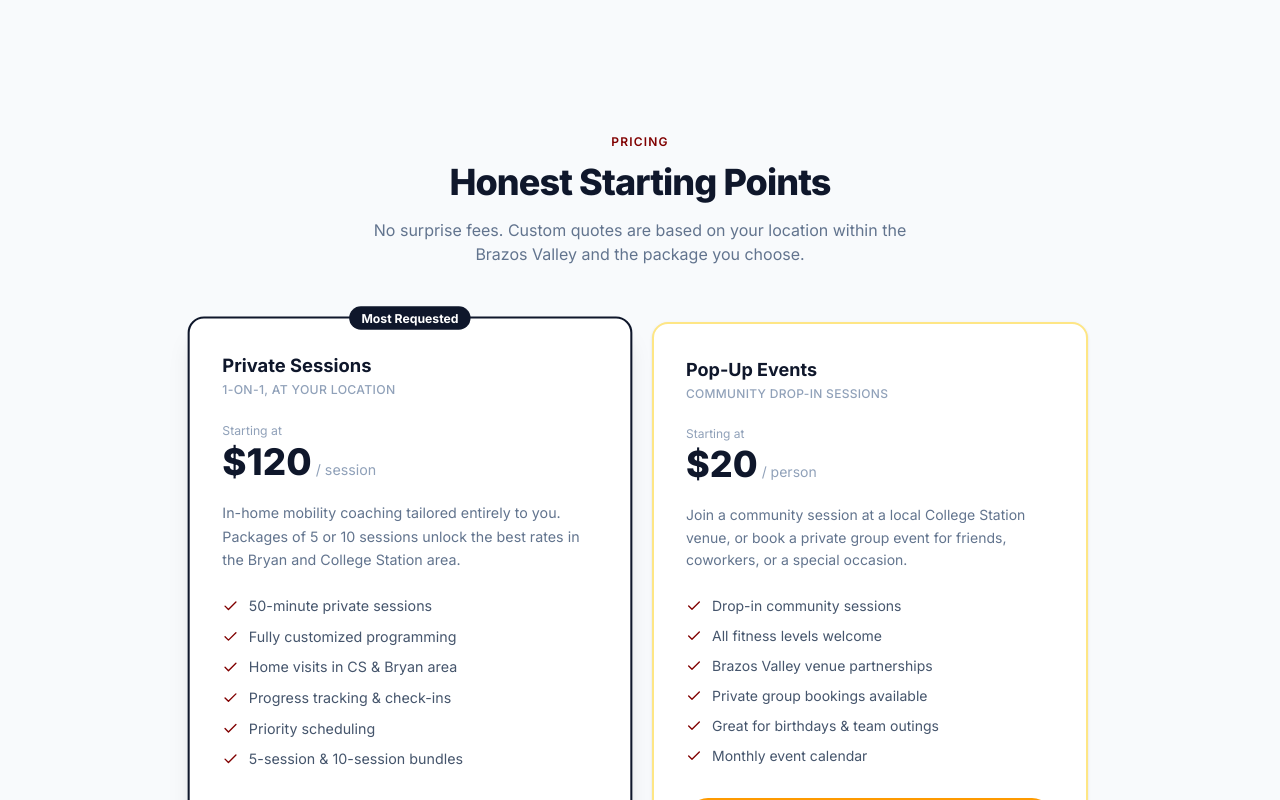
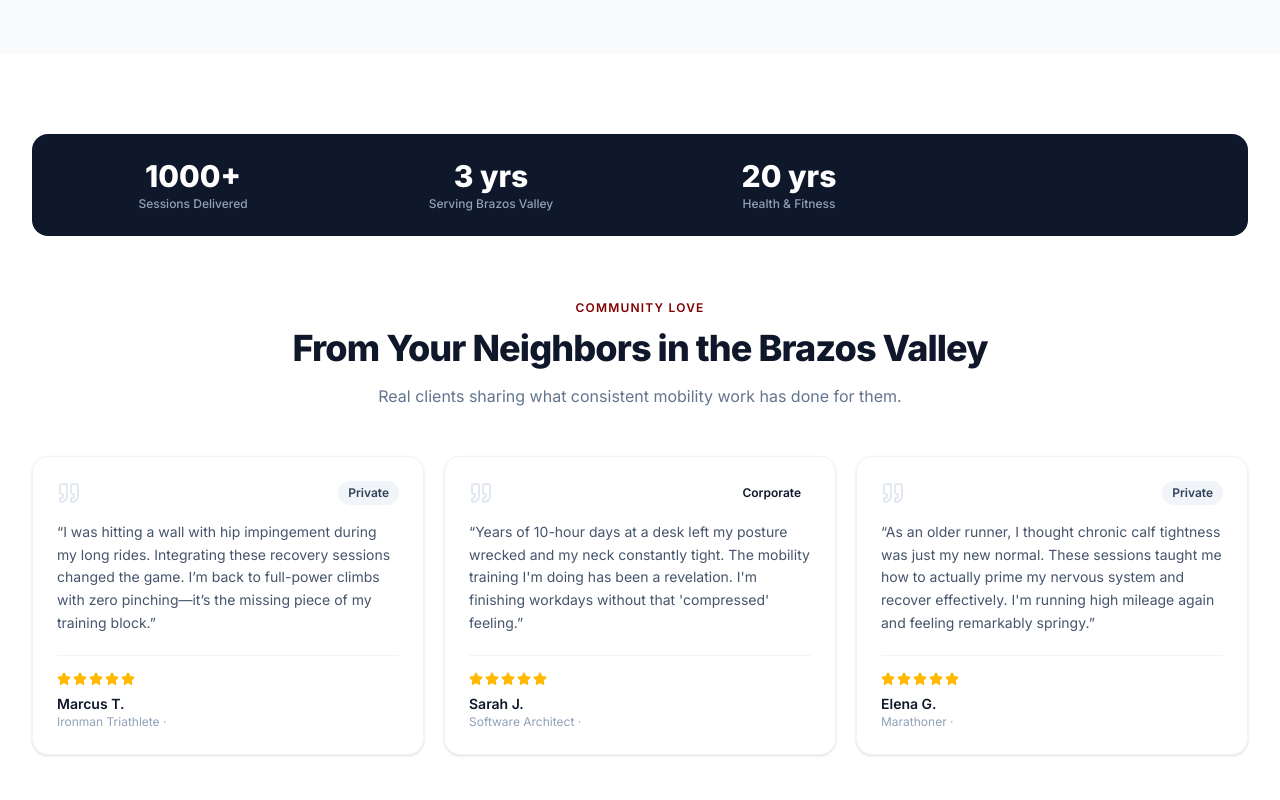
Before and after one commit to jwhitehead08/yoga-college-station, a Next.js app: page / in a window 1280 px wide. Shown: the part 2200-3000 px from the top of the page. Built offline with nearby package versions, Linux system fonts and the light colour scheme.

Commit message:
added back in testimonials

```diff
--- a/app/page.tsx
+++ b/app/page.tsx
@@ -21,7 +21,7 @@ export default function Home() {
     <>
       <Hero />
       <ServiceCards />
-      {/* <TrustSignals /> */}
+      <TrustSignals />
       <Pricing />
       <ContactForm />
     </>
--- a/components/TrustSignals.tsx
+++ b/components/TrustSignals.tsx
@@ -2,59 +2,60 @@ import { Star, Quote } from "lucide-react";
 
 const testimonials = [
   {
-    name: "Priya R.",
-    role: "Grad Student",
-    company: "Texas A&M University",
+    name: "Marcus T.",
+    role: "Ironman Triathlete",
+    company: "",
     quote:
-      "The pop-up at Blackwater Draw was the best Thursday I've had in College Station. Totally inclusive, super fun, and the instructor made everyone feel welcome. Already have the next one on my calendar.",
-    rating: 5,
-    segment: "Event",
-  },
-  {
-    name: "Derek L.",
-    role: "VP of Operations",
-    company: "Bryan-area logistics firm",
-    quote:
-      "I had chronic lower-back pain from 10+ years of desk work. After six private sessions in my home, I'm back to running. Zero gimmicks — pure functional movement work.",
+      "I was hitting a wall with hip impingement during my long rides. Integrating these recovery sessions changed the game. I’m back to full-power climbs with zero pinching—it’s the missing piece of my training block.",
     rating: 5,
     segment: "Private",
   },
   {
-    name: "Melissa K.",
-    role: "Real Estate Agent",
-    company: "Brazos Valley Realty",
+    name: "Sarah J.",
+    role: "Software Architect",
+    company: "",
     quote:
-      "As someone who drives all day showing properties across Bryan and College Station, the concierge sessions have been worth every penny. My hip pain is essentially gone.",
+      "Years of 10-hour days at a desk left my posture wrecked and my neck constantly tight. The mobility training I'm doing has been a revelation. I'm finishing workdays without that 'compressed' feeling.",
+    rating: 5,
+    segment: "Corporate",
+  },
+  {
+    name: "Elena G.",
+    role: "Marathoner",
+    company: "",
+    quote:
+      "As an older runner, I thought chronic calf tightness was just my new normal. These sessions taught me how to actually prime my nervous system and recover effectively. I'm running high mileage again and feeling remarkably springy.",
     rating: 5,
     segment: "Private",
   },
-  {
-    name: "Carlos V.",
-    role: "Co-Founder",
-    company: "CS craft brewery",
-    quote:
-      "Hosting the pop-up was a no-brainer. Our taproom was packed on a Wednesday. Great for community, great for business. We're already booking the next three dates.",
-    rating: 5,
-    segment: "Event",
-  },
-  {
-    name: "Tanisha W.",
-    role: "Remote UX Designer",
-    company: "College Station",
-    quote:
-      "Working from home meant I stopped moving entirely. The private sessions come to my living room — I've done them in pajamas. Life-changing is not an overstatement.",
-    rating: 5,
-    segment: "Private",
-  },
-  {
-    name: "Jess & Marco",
-    role: "Local Residents",
-    company: "Southwood Valley, CS",
-    quote:
-      "We do the pop-ups together every month. It's become our date night. The vibe is so good — not intimidating at all, even for a total beginner like me.",
-    rating: 5,
-    segment: "Event",
-  },
+
+  // {
+  //   name: "Carlos V.",
+  //   role: "Co-Founder",
+  //   company: "CS craft brewery",
+  //   quote:
+  //     "Hosting the pop-up was a no-brainer. Our taproom was packed on a Wednesday. Great for community, great for business. We're already booking the next three dates.",
+  //   rating: 5,
+  //   segment: "Event",
+  // },
+  // {
+  //   name: "Tanisha W.",
+  //   role: "Remote UX Designer",
+  //   company: "College Station",
+  //   quote:
+  //     "Working from home meant I stopped moving entirely. The private sessions come to my living room — I've done them in pajamas. Life-changing is not an overstatement.",
+  //   rating: 5,
+  //   segment: "Private",
+  // },
+  // {
+  //   name: "Jess & Marco",
+  //   role: "Local Residents",
+  //   company: "Southwood Valley, CS",
+  //   quote:
+  //     "We do the pop-ups together every month. It's become our date night. The vibe is so good — not intimidating at all, even for a total beginner like me.",
+  //   rating: 5,
+  //   segment: "Event",
+  // },
 ];
 
 const segmentColors: Record<string, string> = {
@@ -65,7 +66,7 @@ const segmentColors: Record<string, string> = {
 const stats = [
   { value: "1000+", label: "Sessions Delivered" },
   // { value: "15+", label: "Brazos Valley Venues" },
-  { value: "4.9★", label: "Average Rating" },
+  // { value: "4.9★", label: "Average Rating" },
   { value: "3 yrs", label: "Serving Brazos Valley" },
   { value: "20 yrs", label: "Health & Fitness" },
 ];
@@ -99,7 +100,7 @@ export function TrustSignals() {
             From Your Neighbors in the Brazos Valley
           </h2>
           <p className="mt-4 text-slate-500 max-w-xl mx-auto">
-            Real clients from Bryan, College Station, and across the Brazos Valley sharing
+            Real clients sharing
             what consistent mobility work has done for them.
           </p>
         </div>
```
